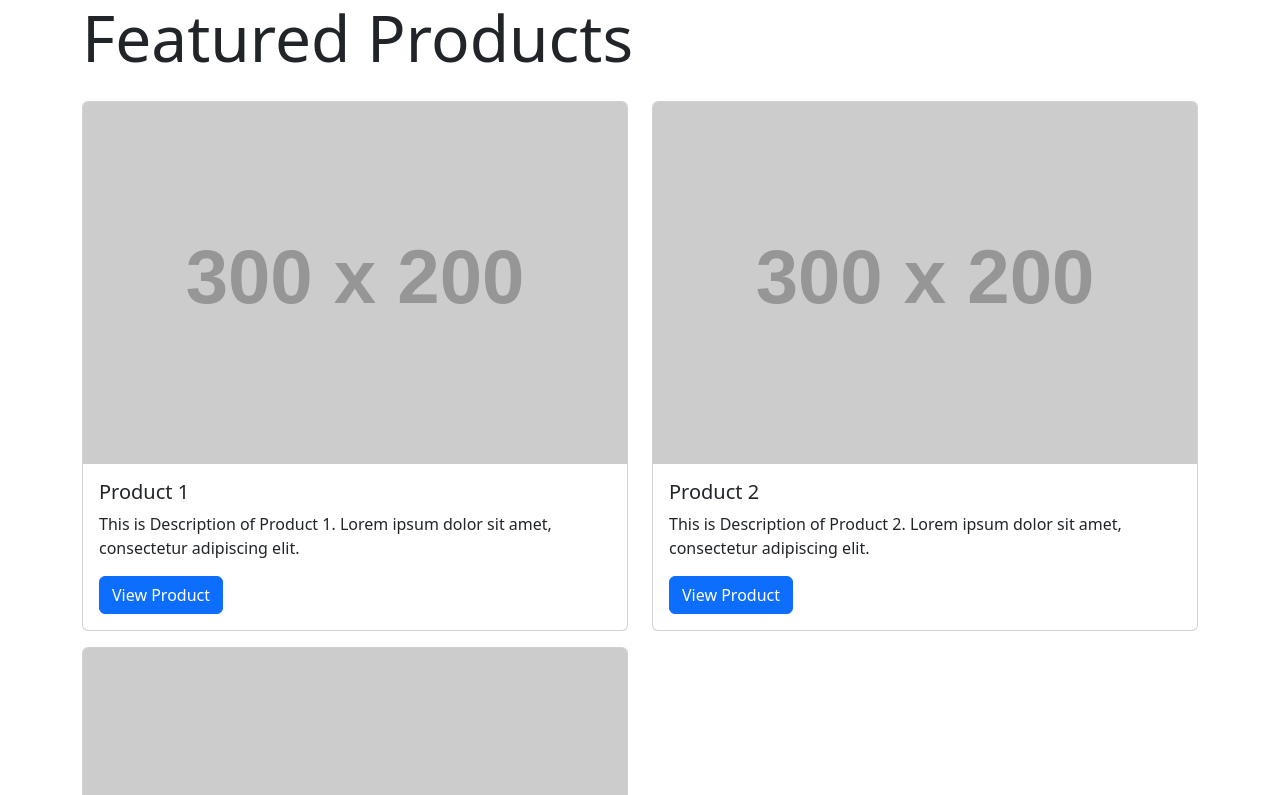
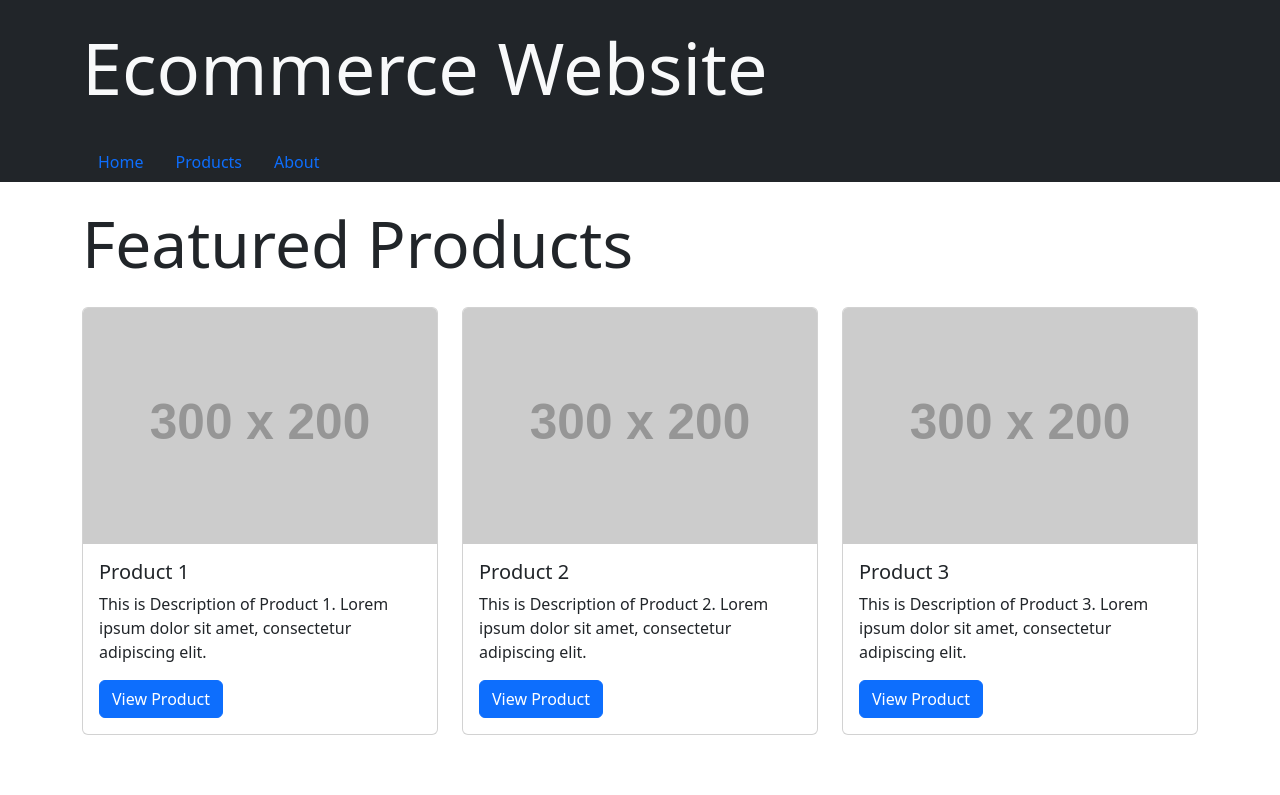
Before and after one commit to devMainak/ecommerce-intro-react, a React (Vite) app: page / in a window 1280 px wide. Shown: the top 795 px of the page. Built offline with nearby package versions, Linux system fonts and the light colour scheme.

Commit message:
feat: added header

```diff
--- a/src/App.jsx
+++ b/src/App.jsx
@@ -1,14 +1,14 @@
 import './App.css'
 import 'bootstrap/dist/css/bootstrap.min.css'
 import { Link } from 'react-router-dom'
-// import Header from './components/Header'
+import Header from './components/Header'
 
 // generating and displaying product cards
 const ProductListings = ({products}) => {
 
   const productCards = products.map(product => {
     return (
-      <div className='col-6 mt-3'>
+      <div className='col-sm-4 mt-3'>
         <div className='card'>
           <img className='card-img-top img-fluid' src={product.productImageUrl}/>
           <div className='card-body'>
@@ -30,6 +30,7 @@ const ProductListings = ({products}) => {
 
 export default function App() {
 
+  // products data
   const products = [
     {
       id: "1",
@@ -64,9 +65,12 @@ export default function App() {
   ];
 
   return (
-    <main className='container'>
-      <h3 className='display-3 fw-normal'>Featured Products</h3>
+    <>
+      <Header/>
+      <main className='container'>
+        <h3 className='display-3 fw-normal pt-4'>Featured Products</h3>
       <ProductListings products={products}/>
-    </main>
+      </main>
+    </>
   )
 }
--- a/src/components/Header.jsx
+++ b/src/components/Header.jsx
@@ -1,14 +1,14 @@
 import { NavLink } from 'react-router-dom'
 
 const Header = () => (
-  <header className="bg-dark text-light py-4">
+  <header className="bg-dark text-light pt-4">
     <div className="container">
-      <h2>Ecommerce Website</h2>
+      <h2 className='display-2 fw-normal pb-4'>Ecommerce Website</h2>
       <nav>
         <ul className='nav'>
-          <li className='nav-item'><NavLink className="nav-link">Home</NavLink></li>
-          <li className='nav-item'><NavLink className="nav-link">Products</NavLink></li>
-          <li className='nav-item'><NavLink className="nav-link">About</NavLink></li>
+          <li className='nav-item'><NavLink className="nav-link" to="/">Home</NavLink></li>
+          <li className='nav-item'><NavLink className="nav-link" to="/">Products</NavLink></li>
+          <li className='nav-item'><NavLink className="nav-link" to="/">About</NavLink></li>
         </ul>
       </nav>
     </div>
```
